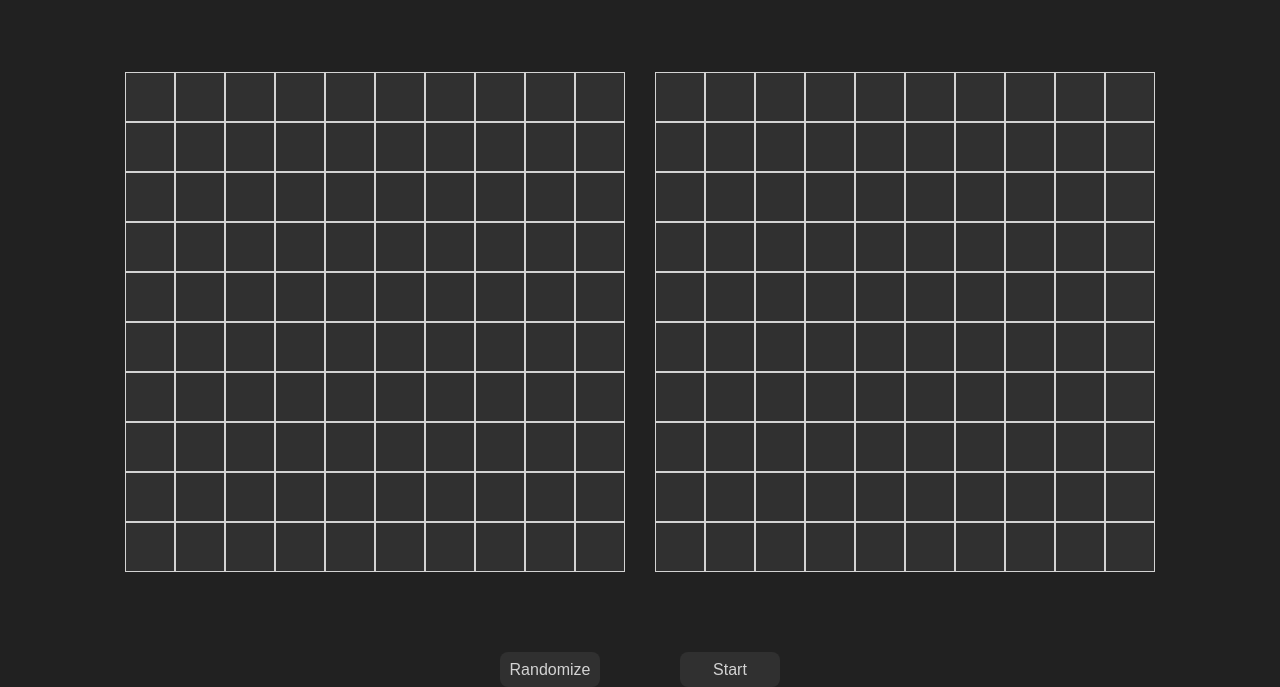
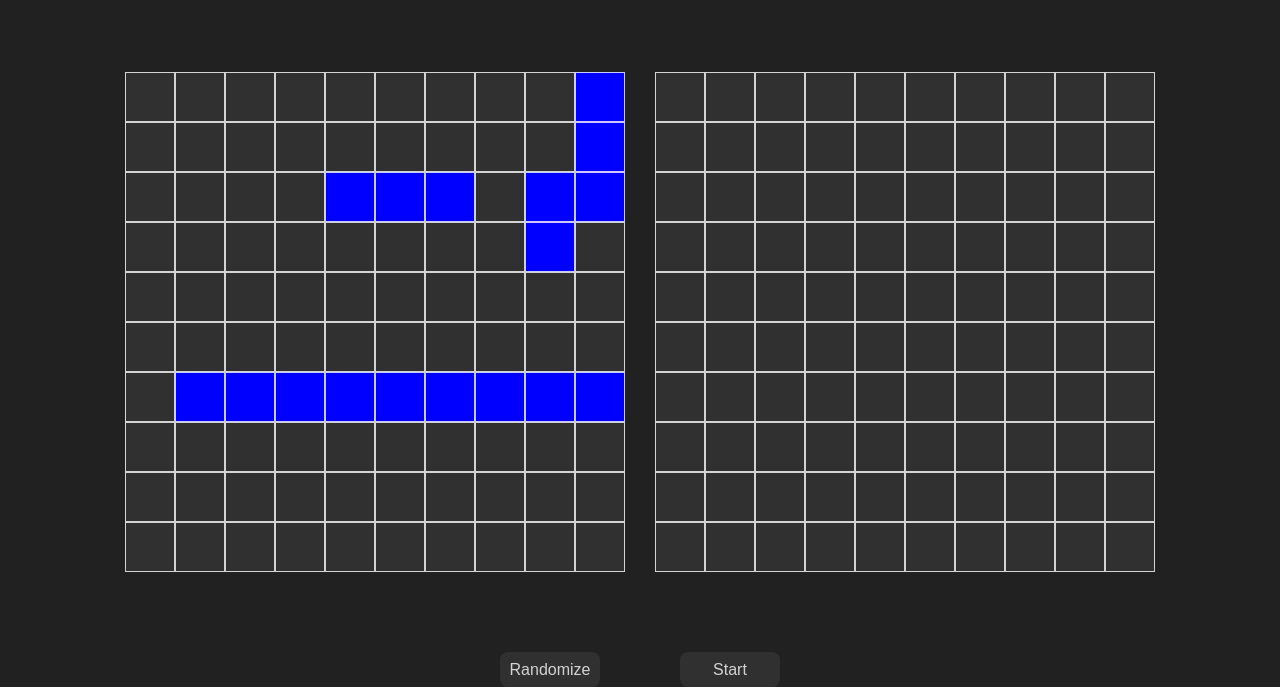
Before and after one commit to Broken82/odin-battleship, a website built with webpack: page src/template.html in a window 1280 px wide. Shown: the part 137-824 px from the top of the page. Built offline with nearby package versions, Linux system fonts and the light colour scheme.

Commit message:
add rendering ships on launch

```diff
--- a/src/domRender.js
+++ b/src/domRender.js
@@ -15,9 +15,10 @@ export function generateBoard(driver){
             userBoard.append(cell)
         }
     }
+    //place random ships
+    driver.randomPlacement(driver.playerHuman)
+    renderShips(userBoard, driver)
 
-    console.log(driver.playerHuman)
-    driver.randomPlacement(driver.playerHuman)
 
 
 
@@ -25,11 +26,29 @@ export function generateBoard(driver){
 
     //for computer
         for(let i = 0; i < 10; i++){
-        for (let j = 0; j < 10; j++){
-            let cell = document.createElement("div")
-            cell.classList.add("grid-element")
+            for (let j = 0; j < 10; j++){
+                let cell = document.createElement("div")
+                cell.classList.add("grid-element")
 
-            computerBoard.append(cell)
+                computerBoard.append(cell)
+            }
+    }
+     driver.randomPlacement(driver.playerComputer)
+
+
+}
+
+function renderShips(board, driver){
+    console.log(board.children)
+
+    for(let cell of board.children){
+        if(driver.playerHuman.gameboard.board[cell.dataset.x][cell.dataset.y] != null){
+            cell.classList.add("ship")
         }
     }
+
+
+
+
+
 }
--- a/src/driver.js
+++ b/src/driver.js
@@ -32,7 +32,6 @@ export function Driver(){
         let currShip = shipArr.pop()
 
         while(!player.gameboard.place(randomX, randomY, currShip, randomDir)){
-
             randomX = randomNumber()
             randomY = randomNumber()
             randomDir = randomDirection()
--- a/src/styles.css
+++ b/src/styles.css
@@ -422,3 +422,8 @@ button{
 .randomize{
   width: 100px;
 }
+
+
+.ship{
+  background-color: blue;
+}
```
